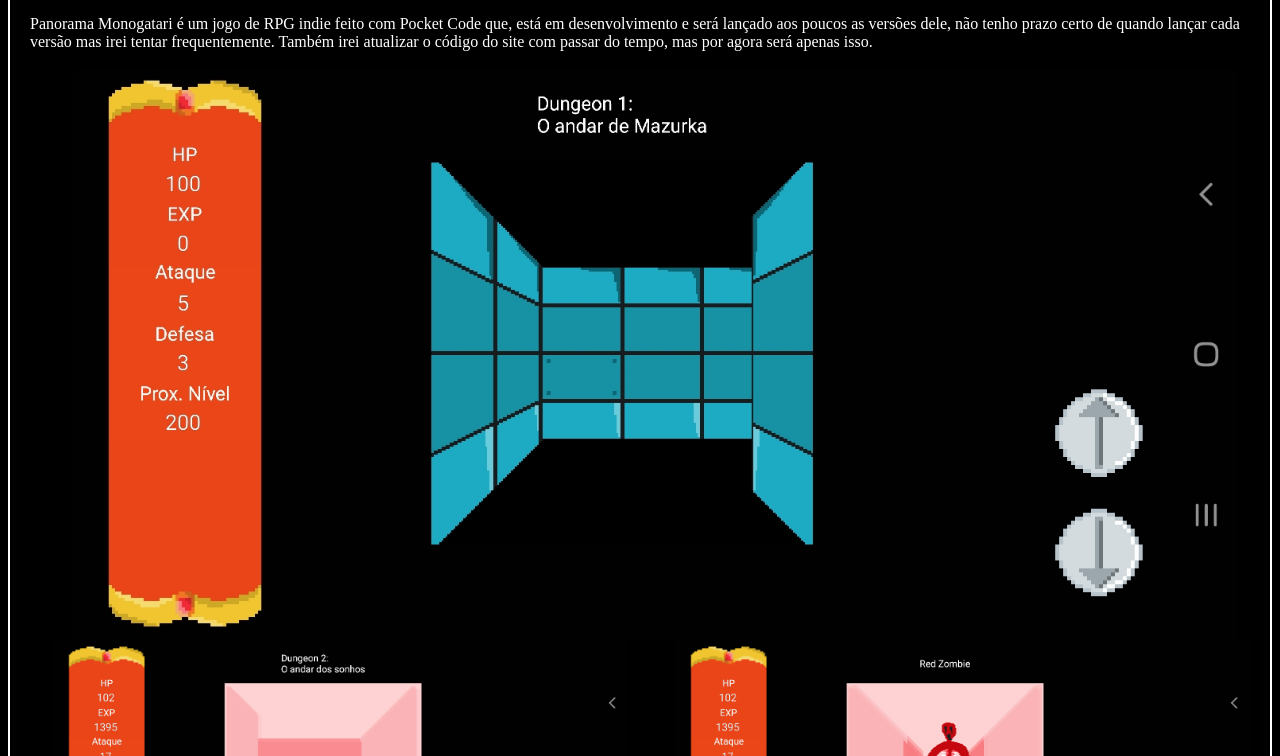
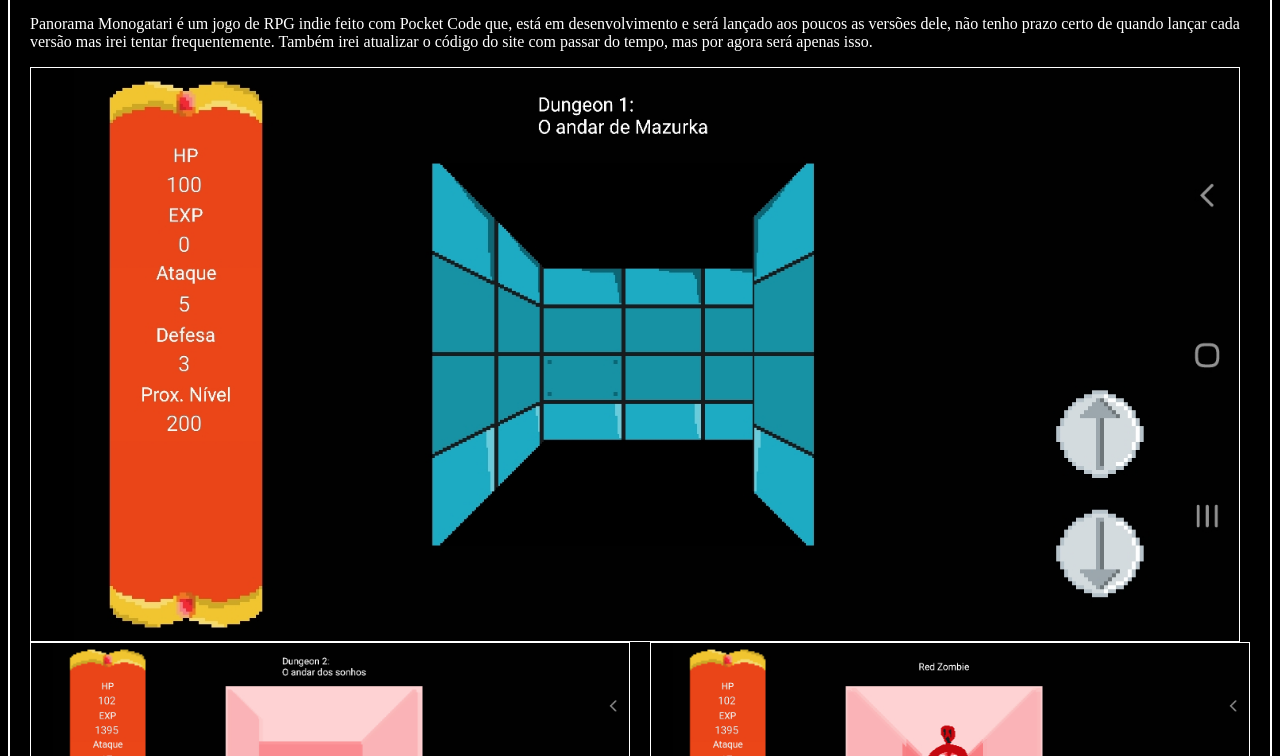
Before and after one commit to ijiayanami/panoramasite, a plain HTML site: page index.html in a window 1280 px wide. Shown: the part 44-800 px from the top of the page. Drawn offline with Linux system fonts and the light colour scheme.

Commit message:
Update style.css

```diff
--- a/style.css
+++ b/style.css
@@ -4,3 +4,7 @@
   padding-left: 20px;
   padding-right: 20px;
 }
+
+.imgs {
+  border: solid 1px white;
+}
```
